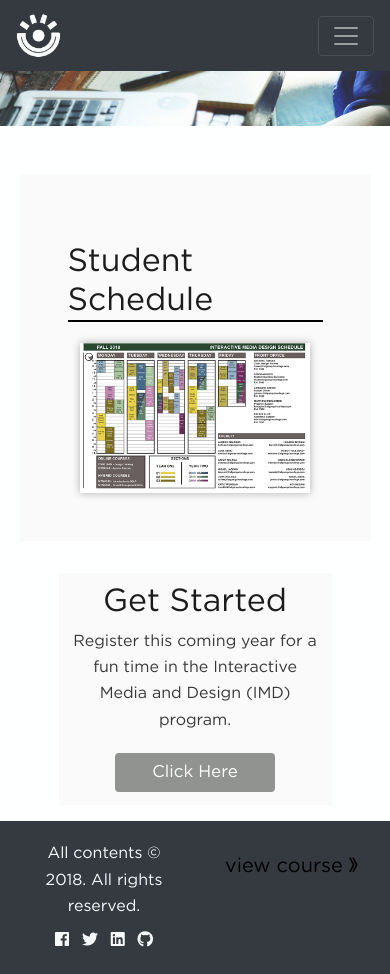
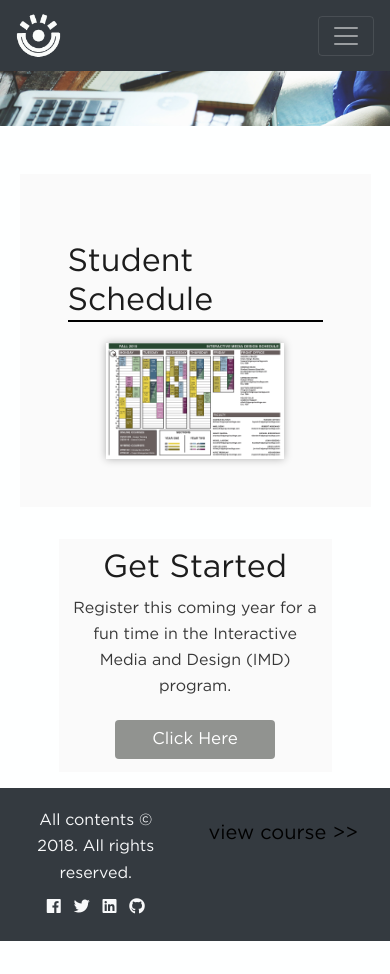
Before and after one commit to MTM6330-F18/Final-LEAFS, a website: page Schedule.html in a window 390 px wide. After the commit the page ends 941 px from the top, so only its background shows below. Drawn offline with nearby package versions, Linux system fonts and the light colour scheme.

Commit message:
schedulePage

```diff
--- a/Schedule.html
+++ b/Schedule.html
@@ -71,20 +71,16 @@
         <a class="lightbox-close" href="#"> <img src="img/delete-button.png"> </a>
      </div>
   </div>
-
   <div class="column-02">
     <h2>Get Started</h2>
     <p>Register this coming year for a fun time in the Interactive Media and Design (IMD) program.</p>
     <button class="button">
-      <span>
-       <li> <a href="www.algonquincollege.com/mediaanddesign/program/interactive-media-design/">Click Here
-        <strong></strong>
-      </a></li>
-    </span>
-  </button>
+      <a class="click-here-button" target="_blank" href="https://www.algonquincollege.com/mediaanddesign/program/interactive-media-design/">Click
+        Here</a>
+    </button>
   </div>
   <div class="change">
-    <a href="courses.html">view course 》</a>
+    <a href="Course.html">view course >></a>
   </div>
 
   <footer id="footer" class="site-footer bg-dark pt-3 pb-3">
--- a/css/schedule.css
+++ b/css/schedule.css
@@ -14,18 +14,15 @@
   list-style-type: none;
 }
 
-  .button span a {
+.click-here-button {
   color: #FFFFFF;
-  }
-
-  .button span {
   cursor: pointer;
   display: inline-block;
   position: relative;
   transition: 0.5s;
 }
 
-  .button span:after {
+.click-here-button::after {
   content: '\00bb';
   position: absolute;
   opacity: 0;
@@ -34,12 +31,12 @@
   transition: 0.5s;
 }
 
-  .button:hover span {
+.button:hover a {
   padding-right: 25px;
   color: #FFFFFF;
 }
 
-  .button:hover span:after {
+.button:hover a::after {
   opacity: 1;
   right: 0;
 }
@@ -94,7 +91,7 @@
 /* Styles the thumbnail */
 
 a.lightbox img {
-    width: 90%;
+  width: 70%;
   box-shadow: 0px 0px 8px rgba(0,0,0,.3);
   }
 
--- a/scss/_schedule.scss
+++ b/scss/_schedule.scss
@@ -0,0 +1,188 @@
+/*  */
+
+.button {
+    border-radius: 4px;
+    background-color: #919390;
+    border: none;
+    text-align: center;
+    font-size: 20px;
+    padding: 20px;
+    width: 300px;
+    transition: all 0.5s;
+    cursor: pointer;
+    margin: 3px;
+    list-style-type: none;
+  }
+
+  .click-here-button {
+    color: #FFFFFF;
+    cursor: pointer;
+    display: inline-block;
+    position: relative;
+    transition: 0.5s;
+  }
+
+  .click-here-button::after {
+    content: '\00bb';
+    position: absolute;
+    opacity: 0;
+    top: 0;
+    right: -20px;
+    transition: 0.5s;
+  }
+
+  & a:hover {
+    padding-right: 25px;
+    color: #FFFFFF;
+  }
+
+  :hover a::after {
+    opacity: 1;
+    right: 0;
+  }
+
+  .strong {
+   font-weight:bolder;
+   text-decoration: underline;
+  }
+
+  .column-01 {
+    background-color: rgb(250, 250, 250);
+    margin: 2rem auto;
+    width: 90%;
+    padding: 3rem;
+    text-align: center;
+    h1{
+        border-bottom: 2px solid black;
+        text-align: left;
+        align-items: left;
+      }
+  }
+
+  .column-02 {
+    text-align: center;
+    background-color: rgb(250, 250, 250);
+    width: 50%;
+    padding: 10px;
+    margin: 1rem auto;
+  }
+
+  .change {
+    text-decoration: none;
+    text-align: right;
+    margin: 2rem;
+  }
+
+  & a {
+    color: black;
+    font-size: 20px;
+  }
+
+  .layout-hero img {
+    width: 100%;
+  }
+  body, html {
+    padding: 0;
+    margin: 0;
+    text-align: center;
+  }
+
+/* Styles the thumbnail */
+
+a.lightbox img {
+    width: 70%;
+    box-shadow: 0px 0px 8px rgba(0,0,0,.3);
+    }
+
+    /* Styles the lightbox, removes it from sight and adds the fade-in transition */
+
+    .lightbox-target {
+    z-index: 100;
+    position: fixed;
+    left: 0;
+    background: rgba(0,0,0,.7);
+    width: 100%;
+    opacity: 0;
+    -webkit-transition: opacity .5s ease-in-out;
+    -moz-transition: opacity .5s ease-in-out;
+    -o-transition: opacity .5s ease-in-out;
+    transition: opacity .5s ease-in-out;
+    overflow: hidden;
+    }
+
+    /* Styles the lightbox image, centers it vertically and horizontally, adds the zoom-in transition and makes it responsive using a combination of margin and absolute positioning */
+
+    .lightbox-target img {
+    margin: auto;
+    position: absolute;
+    top: 0;
+    left:0;
+    right:0;
+    bottom: 0;
+    max-height: 0%;
+    max-width: 0%;
+    box-sizing: border-box;
+    -webkit-transition: .5s ease-in-out;
+    -moz-transition: .5s ease-in-out;
+    -o-transition: .5s ease-in-out;
+    transition: .5s ease-in-out;
+    }
+
+    /* Styles the close link, adds the slide down transition */
+
+    a.lightbox-close {
+    display: block;
+    width:50px;
+    height:50px;
+    box-sizing: border-box;
+    color: black;
+    text-decoration: none;
+    position: absolute;
+    right: 0;
+    -webkit-transition: .5s ease-in-out;
+    -moz-transition: .5s ease-in-out;
+    -o-transition: .5s ease-in-out;
+    transition: .5s ease-in-out;
+    }
+
+    /* Uses the :target pseudo-class to perform the animations upon clicking the .lightbox-target anchor */
+
+    .lightbox-target:target {
+    opacity: 1;
+    top: 0;
+    bottom: 0;
+    }
+
+    .lightbox-target:target img {
+    max-height: 100%;
+    max-width: 100%;
+    }
+
+    .lightbox-target:target a.lightbox-close {
+    top: 60px;
+    }
+
+    @media screen and (max-width: 960px) {
+        .imd-schedule img {
+            width: 80%;
+          }
+          .button {
+            font-size: 18px;
+            padding: 13px;
+            width: 215px;
+          }
+    }
+
+    @media screen and (max-width: 480px) {
+        .imd-schedule img {
+            width: 90%;
+          }
+          .column-02 {
+            width: 70%;
+          }
+          .button {
+            font-size: 17px;
+            padding: 10px;
+            width: 160px;
+          }
+    }
```
Lines whose indentation alone changed are shown as unchanged.
